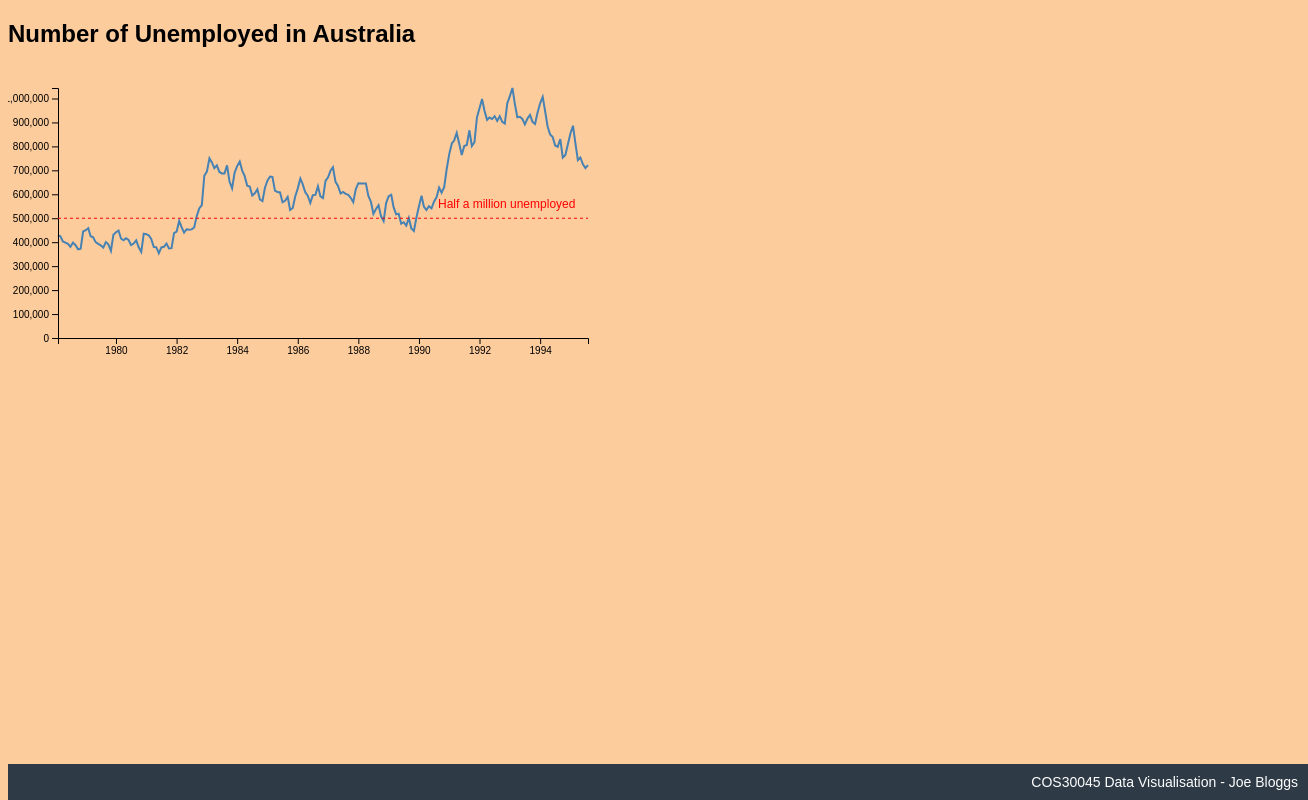
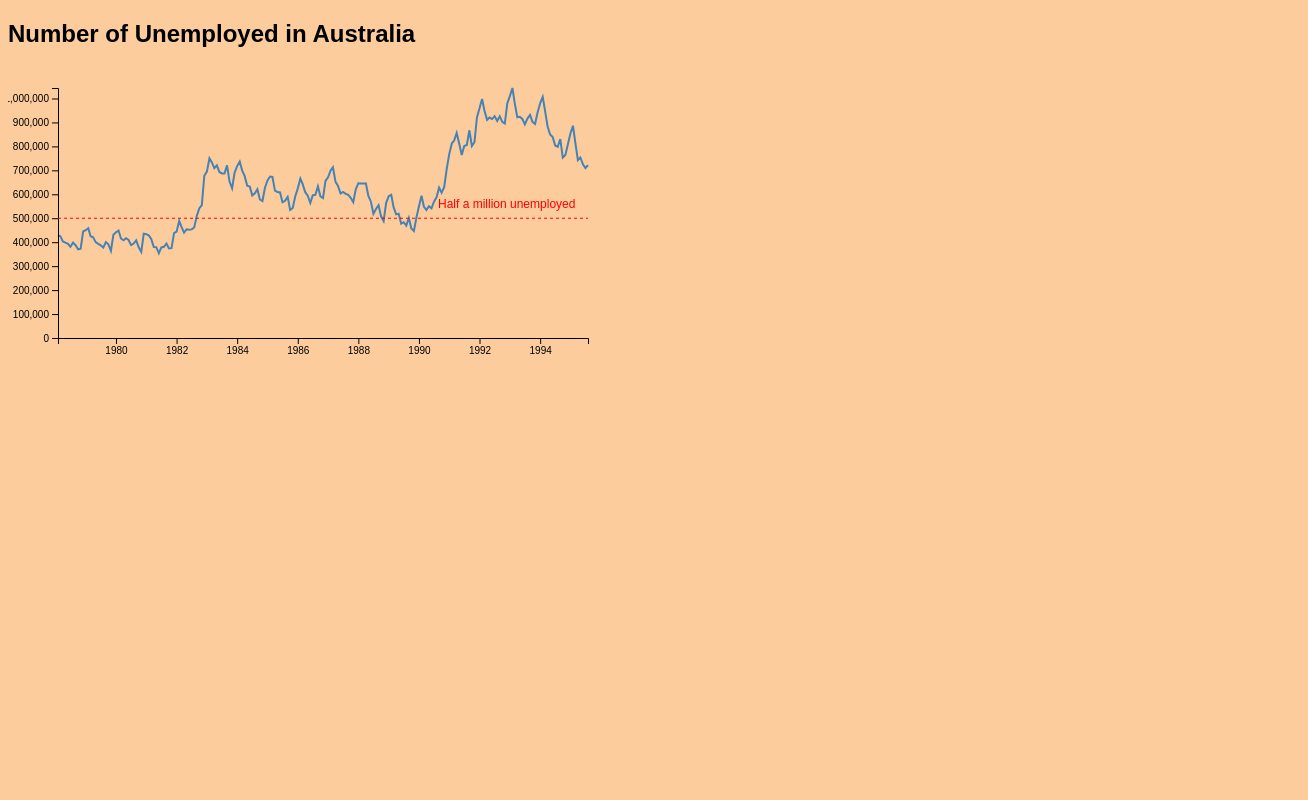
Before and after one commit to HAN69696969/LAB-C0S30045, a plain HTML site: page Lab7.1.html in a window 1280 px wide. Shown: the whole page, 1308 px wide, since content can reach past the window. Drawn offline with nearby package versions, Linux system fonts and the light colour scheme.

Commit message:
Update Lab7.1.html

```diff
--- a/Lab7.1.html
+++ b/Lab7.1.html
@@ -23,16 +23,7 @@
             font-size: 12px;
             fill: red;
         }
-        footer {
-            background-color: #2e3a45;
-            color: white;
-            padding: 10px;
-            position: absolute;
-            bottom: 0;
-            width: 100%;
-            text-align: right;
-            font-size: 14px;
-        }
+
     </style>
 </head>
 <body>
@@ -112,8 +103,6 @@
         });
     </script>
 
-    <footer>
-        COS30045 Data Visualisation - Joe Bloggs
-    </footer>
+
 </body>
 </html>
```
